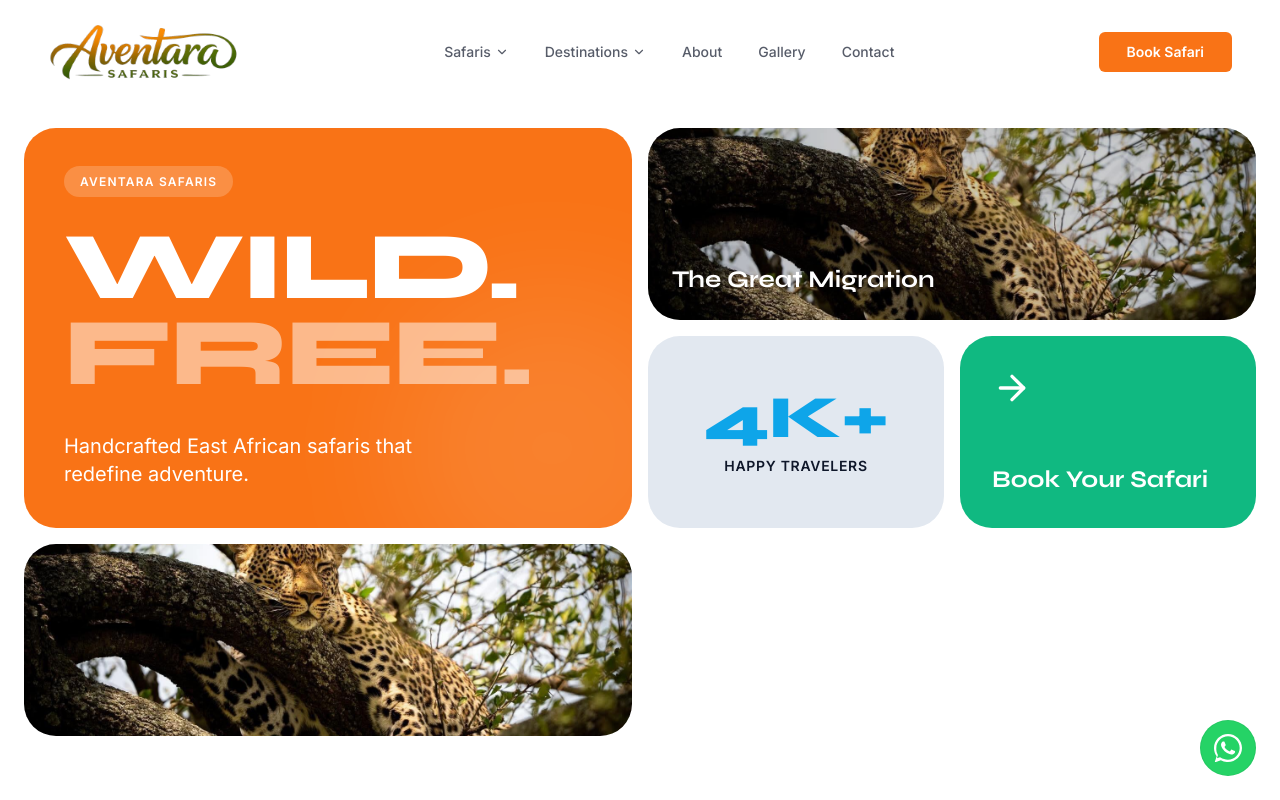
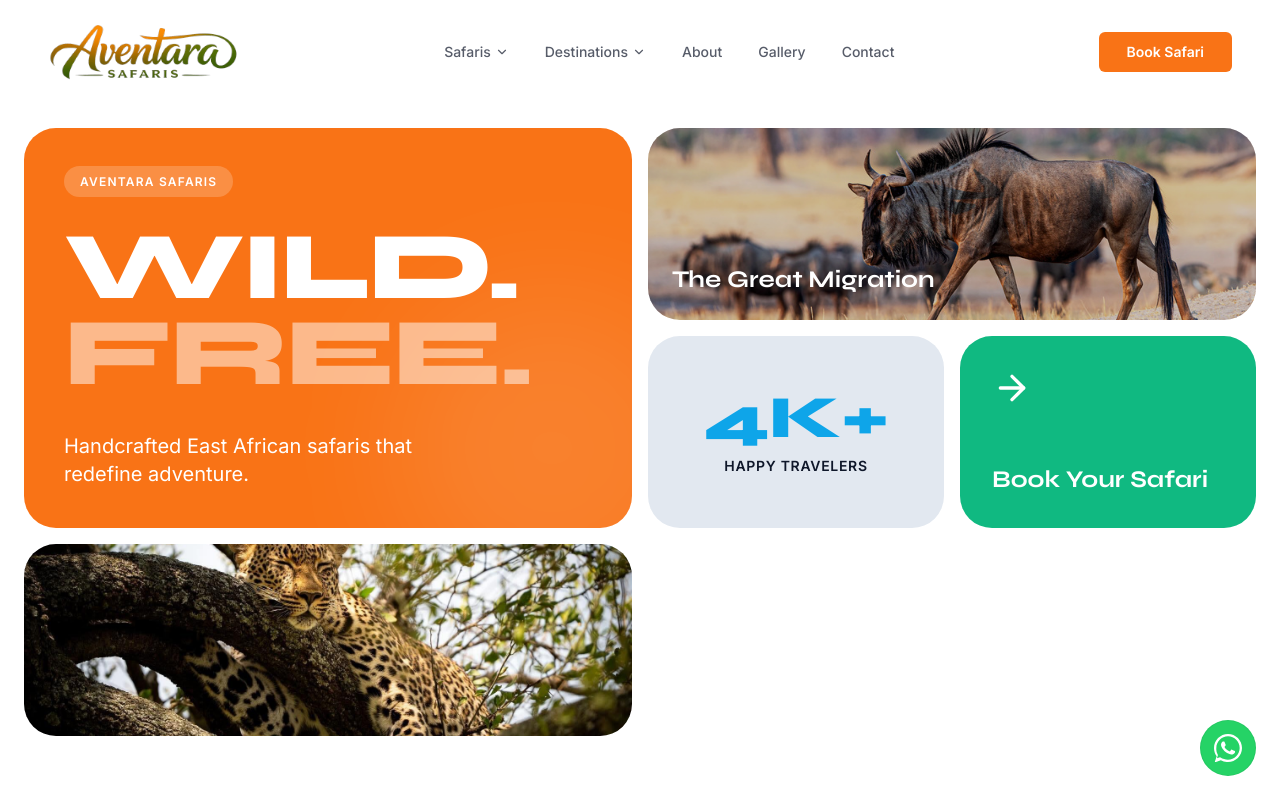
Before and after one commit to VincentOdundo/aventara, a React (Vite) app: page / in a window 1280 px wide. Shown: the top 800 px of the page. Built offline with nearby package versions, Linux system fonts and the light colour scheme.

Commit message:
Replace hero image with wildbeasts.jpg for enhanced visual appeal

```diff
--- a/src/pages/Home.jsx
+++ b/src/pages/Home.jsx
@@ -35,6 +35,7 @@ import sunsetExotic from "../assets/nairobi/sunset-exotic.jpeg";
 import rhinoClose from "../assets/rhino_plain.jpeg";
 import kilimanjaro from "../assets/mountain.jpeg";
 import elephtain from "../assets/elephtain.jpeg";
+import wildImg from "../assets/wildbeasts.jpg";
 
 function StatCounter({ target, suffix = "", label }) {
   const { count, ref } = useCounter(target);
@@ -125,7 +126,7 @@ export default function Home() {
             className="md:col-span-2 md:row-span-1 rounded-[2rem] overflow-hidden relative group h-64 md:h-auto"
           >
             <img
-              src={heroImg}
+              src={wildImg}
               alt="Great Migration"
               className="w-full h-full object-cover group-hover:scale-110 transition-transform duration-700"
             />
```
